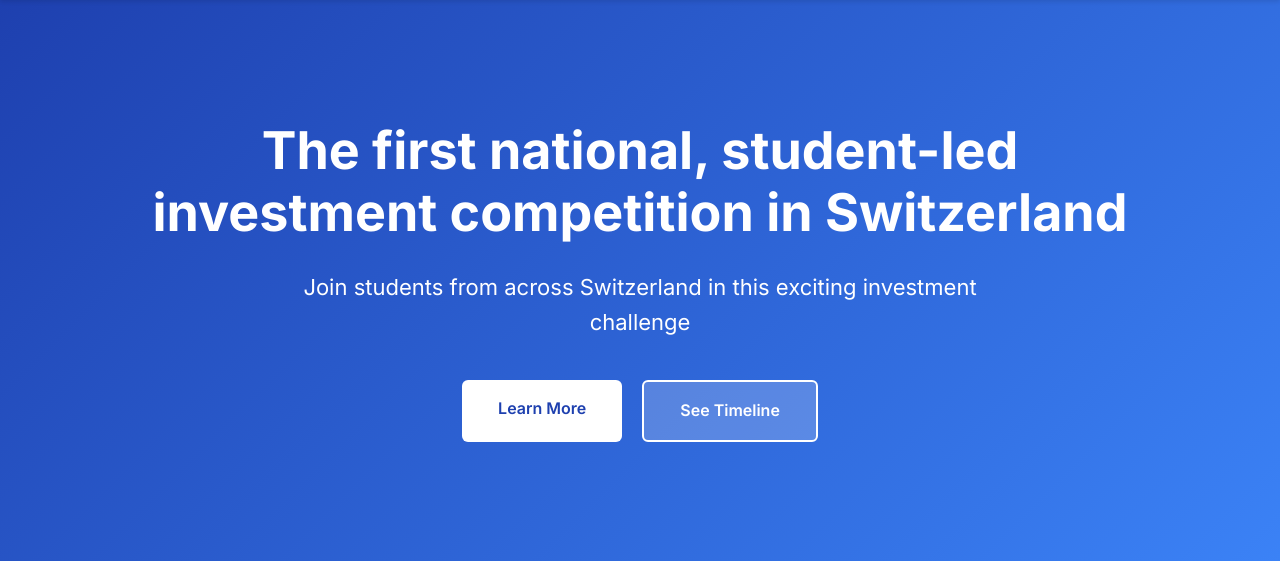
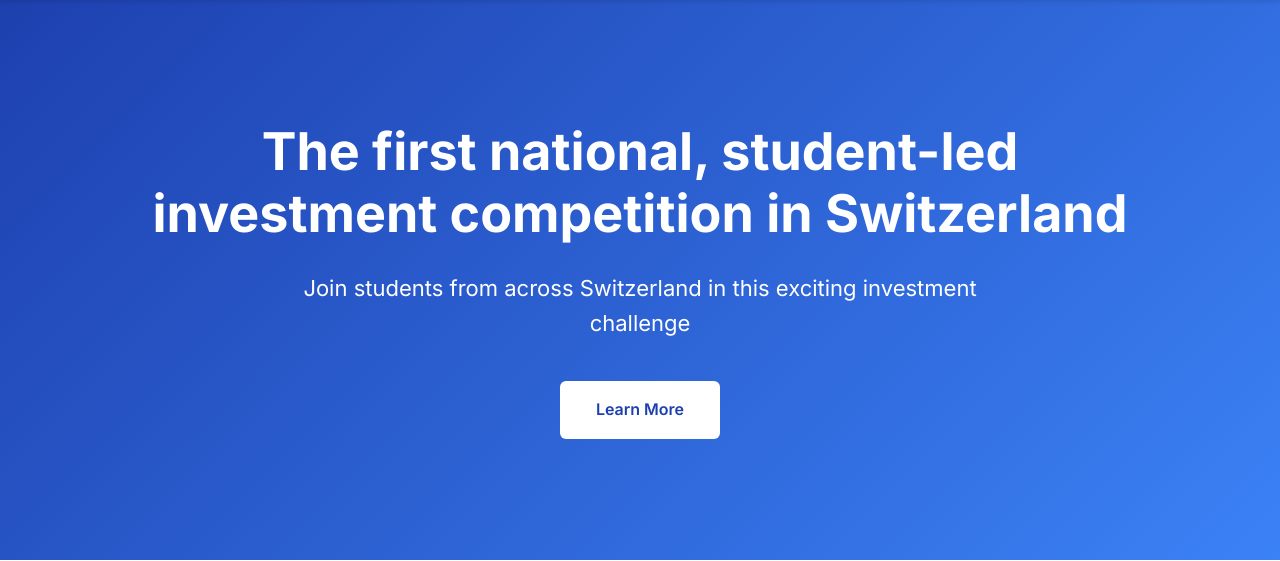
Before and after one commit to craftybytes/investment-championship, a Flask app: page / in a window 1280 px wide. Shown: the part 69-630 px from the top of the page. Run offline with Flask 3, Linux system fonts and the light colour scheme.

Commit message:
buttons fixed

```diff
--- a/templates/index.html
+++ b/templates/index.html
@@ -352,7 +352,6 @@
         <p>Join students from across Switzerland in this exciting investment challenge</p>
         <div class="hero-buttons">
             <a href="#purpose" class="btn btn-primary">Learn More</a>
-            <a href="{{ url_for('timeline') }}" class="btn btn-secondary">See Timeline</a>
         </div>
     </section>
 
@@ -394,7 +393,7 @@
             <h2>Timeline and Structure</h2>
             <p><strong>Competition Period:</strong> February 23, 2026 – April 2, 2026</p>
             <div class="button-center">
-                <a href="#timeline" class="btn">View Full Timeline</a>
+                <a href="{{ url_for('timeline') }}" class="btn">View Full Timeline</a>
             </div>
             <p>This 5-week window is intentionally designed to provide substantial engagement time while remaining manageable alongside academic commitments. The extended timeframe allows participants to observe longer-term market trends, adjust their strategies thoughtfully, and develop a deeper understanding of investment dynamics - all while remaining accessible to students balancing IB, AP, or other rigorous academic programs.</p>
         </div>
@@ -407,8 +406,8 @@
         <div class="content-box">
             <h2>Next Steps</h2>
             <div class="button-center">
-                <a href="committee.html" class="btn" style="margin: 10px;">Meet the Committee</a>
-                <a href="rules.html" class="btn" style="margin: 10px;">View Competition Rules</a>
+                <a href="{{ url_for('about') }}" class="btn" style="margin: 10px;">Meet the Committee</a>
+                <a href="{{ url_for('rules') }}" class="btn" style="margin: 10px;">View Competition Rules</a>
             </div>
         </div>
     </div>
```
